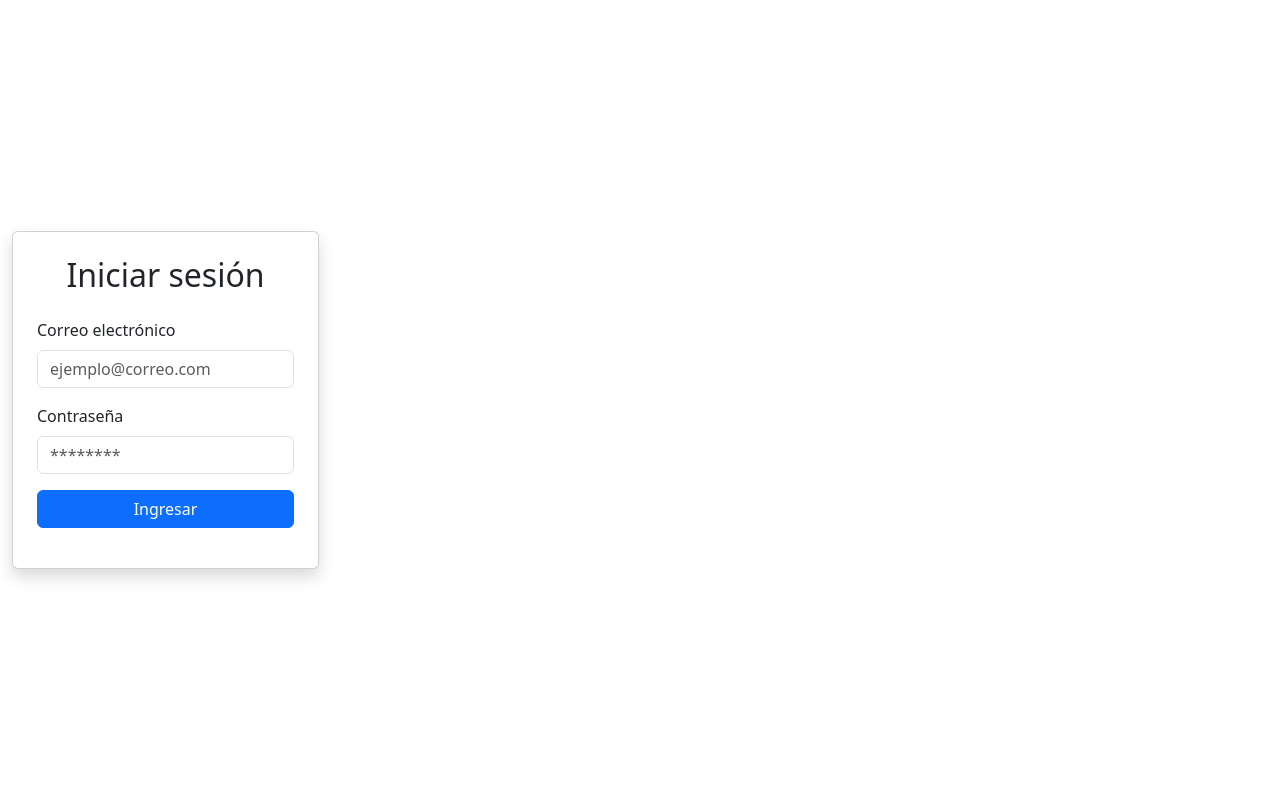
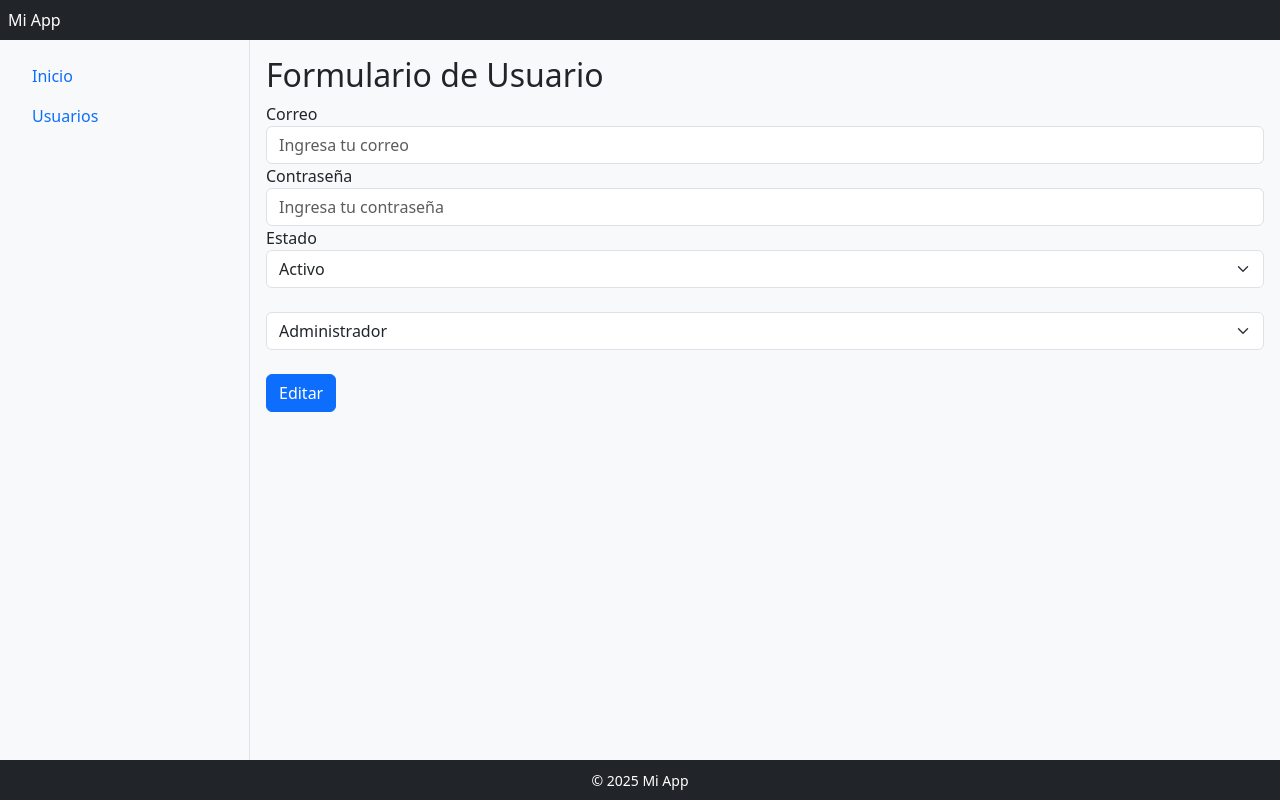
Before and after one commit to JavIgna/proyecto, a React (Vite) app: page /usuarios/editar/1 in a window 1280 px wide. Before the commit this address led to /login. Built offline with nearby package versions, Linux system fonts and the light colour scheme; no server answers; sample sign-in values are in the browser's storage.

Commit message:
Cambios clase 28/05

```diff
--- /dev/null
+++ b/src/app/index.js
@@ -0,0 +1,4 @@
+import { store } from "./store";
+import { configuracionInterceptor } from "../utils/instanciaAxios";
+
+configuracionInterceptor(store);
--- a/src/components/usuarios/FormularioUsuario.jsx
+++ b/src/components/usuarios/FormularioUsuario.jsx
@@ -1,7 +1,7 @@
 import { useEffect, useState } from "react";
 import { useParams } from "react-router-dom";
 import { useDispatch, useSelector } from "react-redux";
-import { obtenerUsuariosPorId } from "../../features/usuarios";
+import { crearUsuario, obtenerUsuariosPorId } from "../../features/usuarios";
 
 export default function FormularioUsuario() {
   const { id } = useParams();
@@ -10,6 +10,9 @@ export default function FormularioUsuario() {
   const { usuarioSeleccionado: usuario, statusUsuario: estado } = useSelector((estado) => estado.usuarios);
 
   const [rol, setRol] = useState("Usuario");
+  const [correo, setCorreo] = useState("");
+  const [estadoUsuario, setEstado] = useState("Activo");
+  const [password, setPassword] = useState("");
 
 
   useEffect(() => {
@@ -18,19 +21,18 @@ export default function FormularioUsuario() {
     }
   }, [dispatch, estado, id, usuario]);
 
-
   useEffect(() => {
     if (usuario) {
       setRol(usuario.rol || "admin");
+      setCorreo(usuario.correo || "");
+      setEstado(usuario.estado || "Activo")
+      setPassword("");
     }
   }, [usuario]);
 
   const manejarCambiosRol = (e) => {
     setRol(e.target.value);
   };
-
-
-  const [estadoUsuario, setEstado] = useState("Activo");
 
 
   useEffect(() => {
@@ -43,6 +45,23 @@ export default function FormularioUsuario() {
     setRol(e.target.value);
   };
 
+  const manejarSubmit = (e) => {
+    e.preventDefault();
+
+    const datosUsuario = {
+      correo,
+      rol,
+      estado: estadoUsuario,
+      ...(id ? {} : { password }) // Solo estamos enviando si es creación
+    }
+
+    if (id) {
+      // dispatch(actualizarUsario({ id, datos: datosUsuario }));
+    } else {
+      dispatch(crearUsuario(datosUsuario))
+    }
+  }
+
   return (
     <form>
       <div className="form-group">
@@ -52,13 +71,25 @@ export default function FormularioUsuario() {
           className="form-control"
           id="correo"
           placeholder="Ingresa tu correo"
-          defaultValue={usuario?.correo || ""}
+          value={correo}
+          onChange={(e) => setCorreo(e.target.value)}
+          required
+        />
+      </div>
+      <div className="form-group">
+        <label htmlFor="password">Contraseña</label>
+        <input
+          type="password"
+          className="form-control"
+          id="correo"
+          placeholder="Ingresa tu contraseña"
+          value={password}
+          onChange={(e) => setPassword(e.target.value)}
+          required={!id}
         />
       </div>
       <div className="form-group">
         <label htmlFor="nombreCompleto">Estado</label>
-
-
         <select className="form-select" value={estadoUsuario} onChange={manejarCambiosEstado}>
           <option value="Activo">Activo</option>
           <option value="Inactivo">Inactivo</option>
@@ -70,7 +101,7 @@ export default function FormularioUsuario() {
           <option value="doctor">Doctor</option>
         </select>
       </div>
-      <button type="submit" className="btn btn-primary">
+      <button type="submit" className="btn btn-primary" onClick={manejarSubmit}>
         {id ? "Editar" : "Crear"}
       </button>
     </form>
--- a/src/features/usuarios/slice.js
+++ b/src/features/usuarios/slice.js
@@ -1,5 +1,5 @@
 import { createSlice } from "@reduxjs/toolkit";
-import { obtenerUsuarios, obtenerUsuariosPorId } from "./thunks";
+import { crearUsuario, obtenerUsuarios, obtenerUsuariosPorId } from "./thunks";
 
 const usuariosSlice = createSlice({
   name: "usuarios",
@@ -7,9 +7,9 @@ const usuariosSlice = createSlice({
     data: [],
     status: "idle",
     error: null,
-    usuarioSeleccionado : null,
-    statusUsuario : "idle",
-    errorUsuario :null
+    usuarioSeleccionado: null,
+    statusUsuario: "idle",
+    errorUsuario: null,
   },
   reducers: {
     usuarioSeleccionado: (estado, accion) => {
@@ -31,7 +31,8 @@ const usuariosSlice = createSlice({
       .addCase(obtenerUsuarios.rejected, (estado, accion) => {
         estado.status = "fallado";
         estado.error = accion.error.message;
-      }).addCase(obtenerUsuariosPorId.pending, (estado) => {
+      })
+      .addCase(obtenerUsuariosPorId.pending, (estado) => {
         estado.statusUsuario = "cargando";
       })
       .addCase(obtenerUsuariosPorId.fulfilled, (estado, accion) => {
@@ -41,7 +42,18 @@ const usuariosSlice = createSlice({
       .addCase(obtenerUsuariosPorId.rejected, (estado, accion) => {
         estado.statusUsuario = "fallado";
         estado.errorUsuario = accion.error.message;
-      });;
+      }) // TODO definir que hacer con los estados
+      .addCase(crearUsuario.pending, (estado) => {
+        // estado.statusUsuario = "cargando";
+      })
+      .addCase(crearUsuario.fulfilled, (estado, accion) => {
+        // estado.statusUsuario = "terminado";
+        // estado.usuarioSeleccionado = accion.payload;
+      })
+      .addCase(crearUsuario.rejected, (estado, accion) => {
+        // estado.statusUsuario = "fallado";
+        // estado.errorUsuario = accion.error.message;
+      });
   },
 });
 
--- a/src/features/usuarios/thunks.js
+++ b/src/features/usuarios/thunks.js
@@ -1,4 +1,5 @@
 import { createAsyncThunk } from "@reduxjs/toolkit";
+import instanciaAxios from "../../utils/instanciaAxios";
 
 export const obtenerUsuarios = createAsyncThunk(
   "usuarios/obtenerUsuarios",
@@ -12,8 +13,19 @@ export const obtenerUsuarios = createAsyncThunk(
 export const obtenerUsuariosPorId = createAsyncThunk(
   "usuarios/obtenerUsuarioPorId",
   async (id) => {
-    const respuesta = await fetch(`http://localhost:3000/api/usuarios/ver${id}`);
+    const respuesta = await fetch(
+      `http://localhost:3000/api/usuarios/ver${id}`
+    );
     if (!respuesta.ok) throw new Error("Error al cargar el usuario");
     return await respuesta.json();
   }
 );
+
+export const crearUsuario = createAsyncThunk(
+  "usuarios/crear",
+  async (datos) => {
+    const respuesta = await instanciaAxios.post("/usuarios/crear", datos);
+    if (respuesta.status !== 201) throw new Error("Error al crear el usuario");
+    return respuesta.data;
+  }
+);
--- a/src/pages/Login.jsx
+++ b/src/pages/Login.jsx
@@ -16,7 +16,10 @@ const LoginPage = () => {
   };
 
   useEffect(() => {
-    if (token) navigate('/');
+    if (token) {
+      localStorage.setItem("authToken", token)
+      navigate('/')
+    };
   }, [token, navigate]);
 
   return (
--- a/src/routes/RedireccionLogin.jsx
+++ b/src/routes/RedireccionLogin.jsx
@@ -2,7 +2,8 @@ import { Navigate } from "react-router-dom"
 import { useSelector } from "react-redux"
 
 const RedireccionLogin = () => {
-  const token = useSelector((estado) => estado.auth.token)
+  // const token = useSelector((estado) => estado.auth.token)
+  const token = localStorage.getItem("authToken");
   return <Navigate to={token ? '/usuarios' : '/login'} replace />
 }
 
--- a/src/routes/RutasPrivadas.jsx
+++ b/src/routes/RutasPrivadas.jsx
@@ -2,7 +2,8 @@ import { useSelector } from "react-redux";
 import { Navigate, Outlet } from "react-router-dom";
 
 const RutasPrivadas = () => {
-  const { token } = useSelector((estado) => estado.auth)
+  // const { token } = useSelector((estado) => estado.auth)
+  const token = localStorage.getItem("authToken")
   return token ? <Outlet /> : <Navigate to="/login" />
 }
 
--- a/src/utils/instanciaAxios.js
+++ b/src/utils/instanciaAxios.js
@@ -1,10 +1,10 @@
 import axios from "axios";
-import { store } from "../app/store";
 
 const instanciaAxios = axios.create({
   baseURL: "http://localhost:3000/api",
 });
 
+export const configuracionInterceptor = (store) => {
   instanciaAxios.interceptors.request.use((config) => {
     const token = store.getState().auth.token;
 
@@ -13,6 +13,9 @@ instanciaAxios.interceptors.request.use((config) => {
     }
     return config;
   });
+};
+
+export default instanciaAxios;
 
 // Luego usamos la instancia de esta forma:
 
```
Lines whose indentation alone changed are shown as unchanged.
